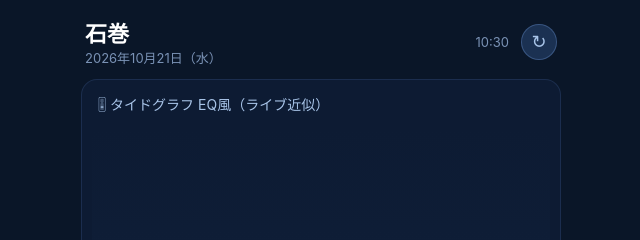
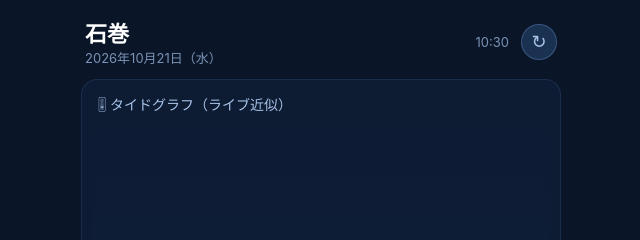
Before and after one commit to nuppeppou/ishinomaki-tide, a plain HTML site: page index.html in a window 1280 px wide. Shown: the top 240 px of the page, 319-959 px from the left. Drawn offline with Linux system fonts and the light colour scheme; no server answers.

Commit message:
Update index.html

```diff
--- a/index.html
+++ b/index.html
@@ -3,7 +3,7 @@
 <head>
   <meta charset="UTF-8">
   <meta name="viewport" content="width=device-width, initial-scale=1.0">
-  <title>石巻 タイドグラフ EQ風（ライブ）</title>
+  <title>石巻 タイドグラフ（ライブ）</title>
   <style>
     * { margin: 0; padding: 0; box-sizing: border-box; }
     body {
@@ -121,7 +121,7 @@
     </div>
 
     <div class="graph-card">
-      <div class="graph-title">🎚 タイドグラフ EQ風（ライブ近似）</div>
+      <div class="graph-title">🎚 タイドグラフ（ライブ近似）</div>
       <div class="eq-container" id="eq-container"></div>
       <div class="status" id="status">データ取得中...</div>
     </div>
```
